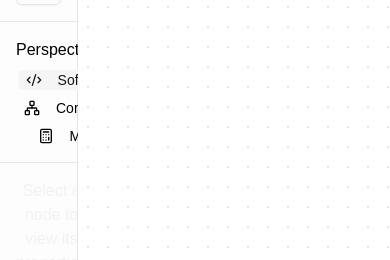
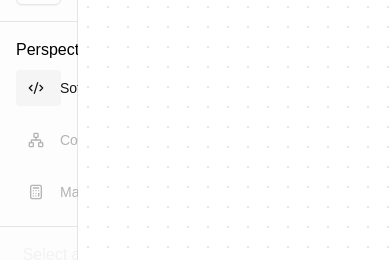
Before and after one commit to b13nmaN/sdmetrics-electron-app, a React (Vite) app in the folder front-end/: page / in a window 390 px wide. Shown: the part 176-436 px from the top of the page. Built offline with nearby package versions, Linux system fonts and the light colour scheme.

Commit message:
Refactor LeftPanel, Select, ToggleGroup, and Toggle components for improved styling and layout consistency; update class names for better responsiveness

```diff
--- a/front-end/src/components/LeftPanel.jsx
+++ b/front-end/src/components/LeftPanel.jsx
@@ -51,13 +51,12 @@ export function LeftPanel({
           type="single"
           value={perspective}
           onValueChange={setPerspective}
-          className="flex flex-col space-y-2"
         >
           <ToggleGroupItem value="software-engineer" className="justify-start">
             <Code2 className="h-4 w-4 mr-2" />
             Software Engineer
           </ToggleGroupItem>
-          <ToggleGroupItem value="computer-scientist" className="justify-start">
+          <ToggleGroupItem value="computer-scientist" className="justify-start ">
             <Network className="h-4 w-4 mr-2" />
             Computer Scientist
           </ToggleGroupItem>
--- a/front-end/src/components/ui/select.jsx
+++ b/front-end/src/components/ui/select.jsx
@@ -33,7 +33,7 @@ function SelectTrigger({
       data-slot="select-trigger"
       data-size={size}
       className={cn(
-        "w-full border-input data-[placeholder]:text-muted-foreground [&_svg:not([class*='text-'])]:text-muted-foreground focus-visible:border-ring focus-visible:ring-ring/50 aria-invalid:ring-destructive/20 dark:aria-invalid:ring-destructive/40 aria-invalid:border-destructive flex items-center justify-between gap-2 rounded-md border bg-transparent px-3 py-2 text-sm whitespace-nowrap shadow-xs transition-[color,box-shadow] outline-none focus-visible:ring-[3px] disabled:cursor-not-allowed disabled:opacity-50 data-[size=default]:h-9 data-[size=sm]:h-8 *:data-[slot=select-value]:line-clamp-1 *:data-[slot=select-value]:flex *:data-[slot=select-value]:items-center *:data-[slot=select-value]:gap-2 [&_svg]:pointer-events-none [&_svg]:shrink-0 [&_svg:not([class*='size-'])]:size-4 cursor-pointer",
+        "w-full border-input data-[placeholder]:text-muted-foreground [&_svg:not([class*='text-'])]:text-muted-foreground focus-visible:border-ring focus-visible:ring-ring/50 aria-invalid:ring-destructive/20 dark:aria-invalid:ring-destructive/40 aria-invalid:border-destructive flex items-center justify-between gap-2 rounded-md border bg-transparent px-3 py-2 text-sm whitespace-nowrap shadow-xs transition-[color,box-shadow] outline-none focus-visible:ring-[3px] disabled:cursor-not-allowed disabled:opacity-50 data-[size=default]:h-9 data-[size=sm]:h-8 *:data-[slot=select-value]:line-clamp-1 *:data-[slot=select-value]:flex *:data-[slot=select-value]:items-center *:data-[slot=select-value]:gap-2 [&_svg]:pointer-events-none [&_svg]:shrink-0 [&_svg:not([class*='size-'])]:w-4 [&_svg:not([class*='size-'])]:h-4 cursor-pointer",
         className
       )}
       {...props}>
--- a/front-end/src/components/ui/toggle-group.jsx
+++ b/front-end/src/components/ui/toggle-group.jsx
@@ -23,7 +23,7 @@ function ToggleGroup({
       data-variant={variant}
       data-size={size}
       className={cn(
-        "group/toggle-group flex w-fit items-center rounded-md data-[variant=outline]:shadow-xs",
+        "items-center justify-center gap-2 flex flex-col space-y-2",
         className
       )}
       {...props}>
@@ -51,7 +51,7 @@ function ToggleGroupItem({
       className={cn(toggleVariants({
         variant: context.variant || variant,
         size: context.size || size,
-      }), "min-w-0 flex-1 shrink-0 rounded-none shadow-none first:rounded-l-md last:rounded-r-md focus:z-10 focus-visible:z-10 data-[variant=outline]:border-l-0 data-[variant=outline]:first:border-l", className)}
+      }), "w-full inline-flex justify-center whitespace-nowrap rounded-sm px-3 py-1.5 text-sm font-medium ring-offset-background transition-all focus-visible:outline-none focus-visible:ring-2 focus-visible:ring-ring focus-visible:ring-offset-2 disabled:pointer-events-none disabled:opacity-50 data-[state=active]:bg-background data-[state=active]:text-foreground data-[state=active]:shadow-sm text-muted-foreground-t text-center border-border cursor-pointer", className)}
       {...props}>
       {children}
     </ToggleGroupPrimitive.Item>
--- a/front-end/src/components/ui/toggle.jsx
+++ b/front-end/src/components/ui/toggle.jsx
@@ -5,13 +5,13 @@ import { cva } from "class-variance-authority";
 import { cn } from "@/lib/utils"
 
 const toggleVariants = cva(
-  "inline-flex items-center justify-center gap-2 rounded-md text-sm font-medium hover:bg-muted hover:text-muted-foreground disabled:pointer-events-none disabled:opacity-50 data-[state=on]:bg-accent data-[state=on]:text-accent-foreground [&_svg]:pointer-events-none [&_svg:not([class*='size-'])]:size-4 [&_svg]:shrink-0 focus-visible:border-ring focus-visible:ring-ring/50 focus-visible:ring-[3px] outline-none transition-[color,box-shadow] aria-invalid:ring-destructive/20 dark:aria-invalid:ring-destructive/40 aria-invalid:border-destructive whitespace-nowrap",
+  "inline-flex items-center justify-center gap-2 rounded-md text-sm font-medium hover:bg-muted-foreground hover:text-muted-foreground-t disabled:pointer-events-none disabled:opacity-50 data-[state=on]:bg-accent data-[state=on]:text-accent-foreground [&_svg]:pointer-events-none [&_svg:not([class*='size-'])]:size-4 [&_svg]:shrink-0 focus-visible:border-ring focus-visible:ring-ring/50 focus-visible:ring-[3px] outline-none transition-[color,box-shadow] aria-invalid:ring-destructive/20 dark:aria-invalid:ring-destructive/40 aria-invalid:border-destructive whitespace-nowrap",
   {
     variants: {
       variant: {
         default: "bg-transparent",
         outline:
-          "border border-input bg-transparent shadow-xs hover:bg-accent hover:text-accent-foreground",
+          "border border-input bg-transparent shadow-xs hover:bg-muted-foreground hover:text-muted-foreground-t",
       },
       size: {
         default: "h-9 px-2 min-w-9",
```
